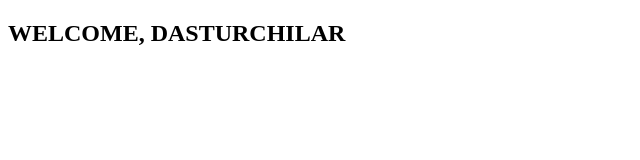
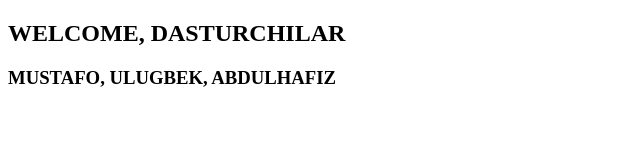
Before and after one commit to mukhtarovdev/testrepo, a plain HTML site: page index.html in a window 1280 px wide. Shown: the whole page, without its empty margins (0-640 px from the left). Drawn offline with Linux system fonts and the light colour scheme.

Commit message:
ism qoshdim

```diff
--- a/index.html
+++ b/index.html
@@ -8,5 +8,6 @@
 </head>
 <body>
     <h2>WELCOME, DASTURCHILAR</h2>
+    <h3>MUSTAFO, ULUGBEK, ABDULHAFIZ</h3>
 </body>
 </html>
```
